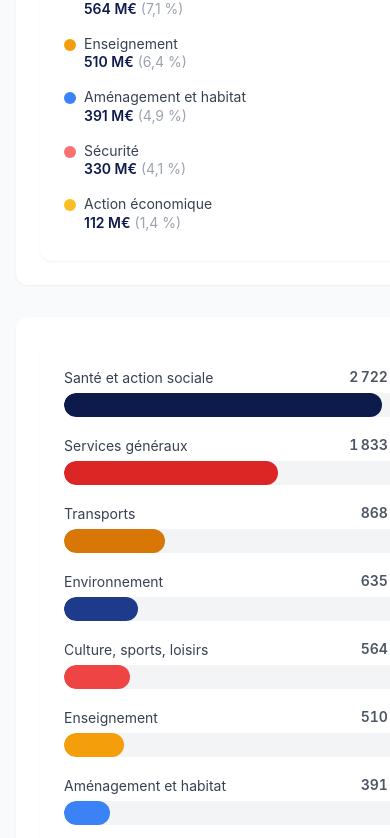
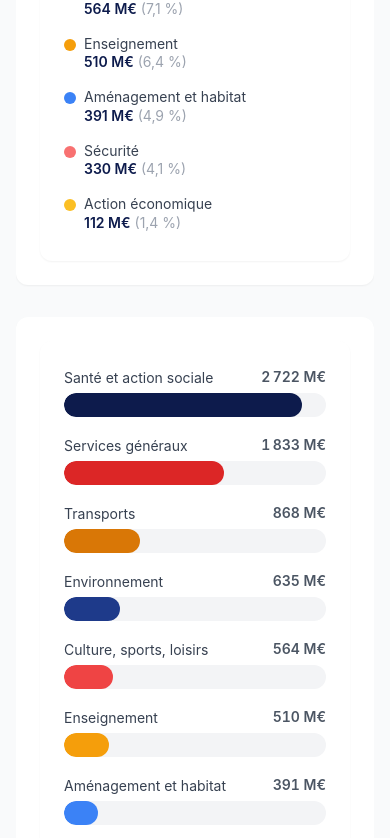
Before and after one commit to TofBoubou/argent-parisiens, a Next.js app: page /politiques in a window 390 px wide. Shown: the part 1159-1997 px from the top of the page. Built offline with nearby package versions, Linux system fonts and the light colour scheme.

Commit message:
Fix: débordement horizontal des barres sur mobile

```diff
--- a/src/app/globals.css
+++ b/src/app/globals.css
@@ -18,6 +18,12 @@ body {
   -moz-osx-font-smoothing: grayscale;
   overflow-x: hidden;
   max-width: 100vw;
+}
+
+/* Empêcher tout débordement horizontal */
+section, main, .max-w-7xl {
+  overflow-x: hidden;
+  max-width: 100%;
 }
 
 /* Custom scrollbar */
--- a/src/app/politiques/page.tsx
+++ b/src/app/politiques/page.tsx
@@ -392,12 +392,12 @@ export default function PolitiquesPage() {
               Répartition du budget consolidé par politique publique (en M€)
             </p>
 
-            <div className="grid lg:grid-cols-2 gap-8">
-              <div className="bg-white rounded-xl p-6 shadow-sm">
+            <div className="grid lg:grid-cols-2 gap-8 overflow-hidden">
+              <div className="bg-white rounded-xl p-6 shadow-sm overflow-hidden">
                 <DonutChart data={chartData} height={350} />
               </div>
 
-              <div className="bg-white rounded-xl p-6 shadow-sm">
+              <div className="bg-white rounded-xl p-6 shadow-sm overflow-hidden">
                 <BarChartHorizontal
                   data={politiques.map(p => ({
                     label: p.nom,
--- a/src/components/charts/BarChartHorizontal.tsx
+++ b/src/components/charts/BarChartHorizontal.tsx
@@ -35,7 +35,7 @@ export default function BarChartHorizontal({
       initial={{ opacity: 0, y: 20 }}
       whileInView={{ opacity: 1, y: 0 }}
       viewport={{ once: true }}
-      className="bg-white rounded-xl p-6 shadow-sm"
+      className="bg-white rounded-xl p-6 shadow-sm overflow-hidden w-full max-w-full"
       role="img"
       aria-label={ariaLabel || `Graphique en barres : ${title || 'Comparaison des valeurs'}`}
     >
```
